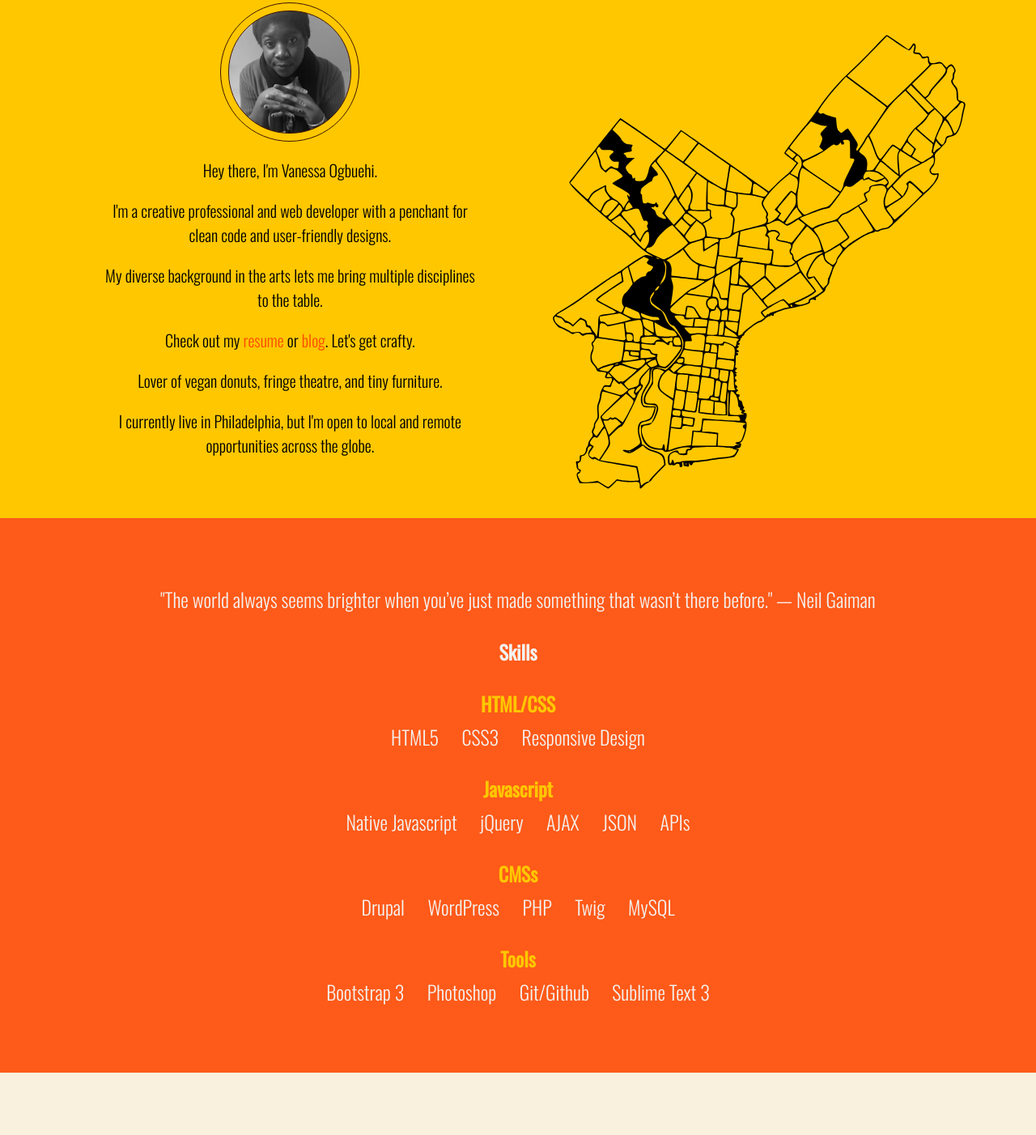
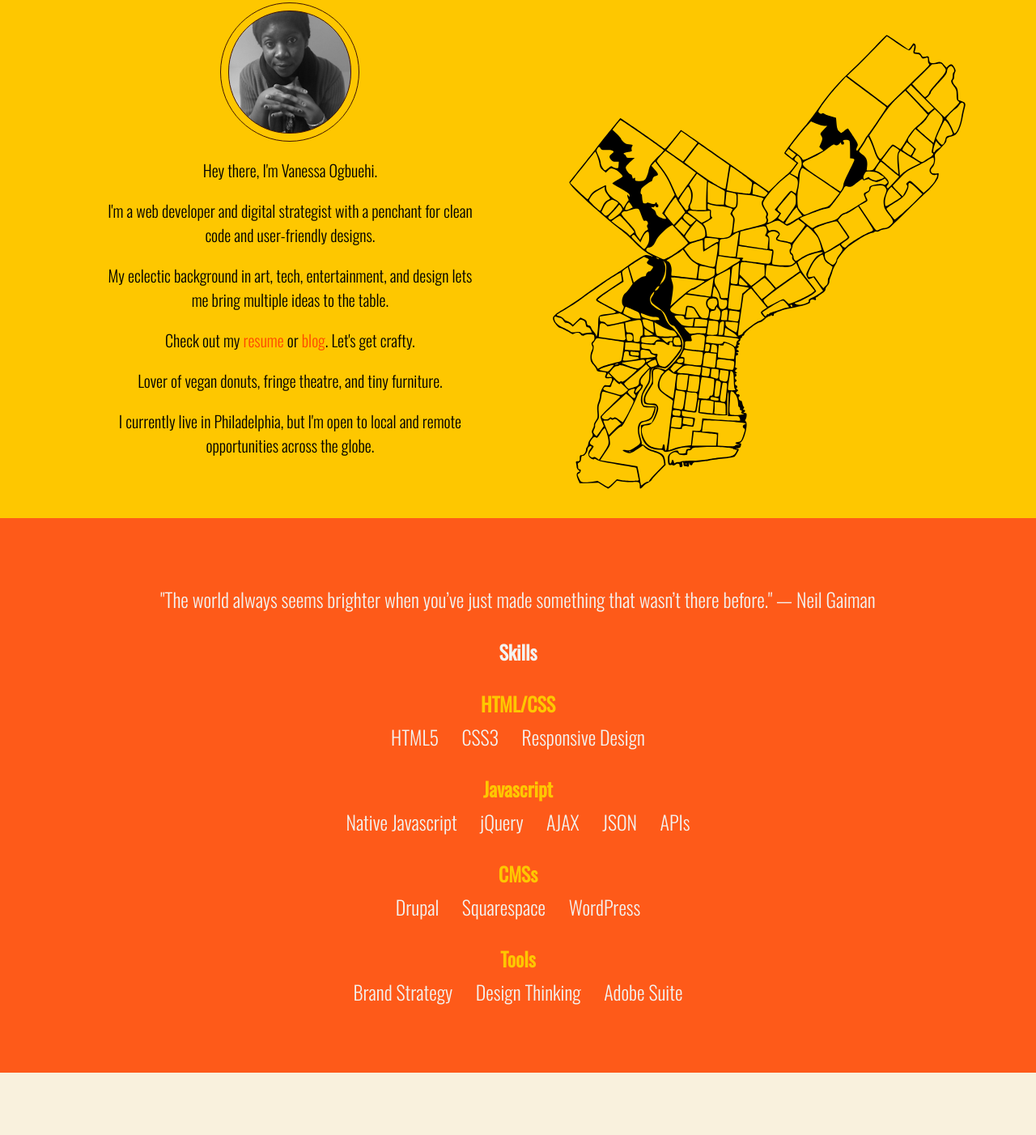
Before and after one commit to VanessaO/vanessao.github.io, a plain HTML site: page index.html in a window 1280 px wide. Shown: the part 812-2214 px from the top of the page at 81% size. Drawn offline with nearby package versions, Linux system fonts and the light colour scheme; files whose address does not match are found by name.

Commit message:
Fix Intro and skills section

```diff
--- a/index.html
+++ b/index.html
@@ -41,7 +41,7 @@
 		<!--BANNER.CONTAINER // Contains text headings-->
 		<div class="banner-container">
 			<h1 class="titleName">VANESSA</h1>
-			<h2>Developer.</h2>
+			<h2>Developer & Strategist.</h2>
 			<h2>Craftswoman.</h2>
 			<h2>All-Around Likable Person.</h2>
 			<div class="goDown">
@@ -62,8 +62,8 @@
 				<div class="info">
 					<div class="outerRim"><div class="userPic"></div></div>
 					<p>Hey there, I'm Vanessa Ogbuehi.</p>
-					<p>I'm a creative professional and web developer with a penchant for clean code and user-friendly designs.</p>
-					<p>My diverse background in the arts lets me bring multiple disciplines to the table.
+					<p>I'm a web developer and digital strategist with a penchant for clean code and user-friendly designs.</p>
+					<p>My eclectic background in art, tech, entertainment, and design lets me bring multiple ideas to the table.
 					<p>Check out my <a href="Web Dev Resume - Vanessa Ogbuehi.pdf">resume</a> or <a href="https://medium.com/@VanessaO">blog</a>. Let's get crafty.</p>
 					<p>Lover of vegan donuts, fringe theatre, and tiny furniture.
 					<p>I currently live in Philadelphia, but I'm open to local and remote opportunities across the globe.</p>
@@ -102,18 +102,16 @@
 				<div class="skillset">
 					<h2>CMSs</h2>
 					<p>Drupal</p>
+					<p>Squarespace</>
 					<p>WordPress</p>
-					<p>PHP</p>
-					<p>Twig</p>
-					<p>MySQL</p>
+
 				</div>
 
 				<div class="skillset">
 					<h2>Tools</h2>
-					<p>Bootstrap 3</p>
-					<p>Photoshop</p>
-					<p>Git/Github</p>
-					<p>Sublime Text 3</p>
+					<p>Brand Strategy</p>
+					<p>Design Thinking</p>
+					<p>Adobe Suite</p>
 				</div>
 			</div>
 		</section>
```
